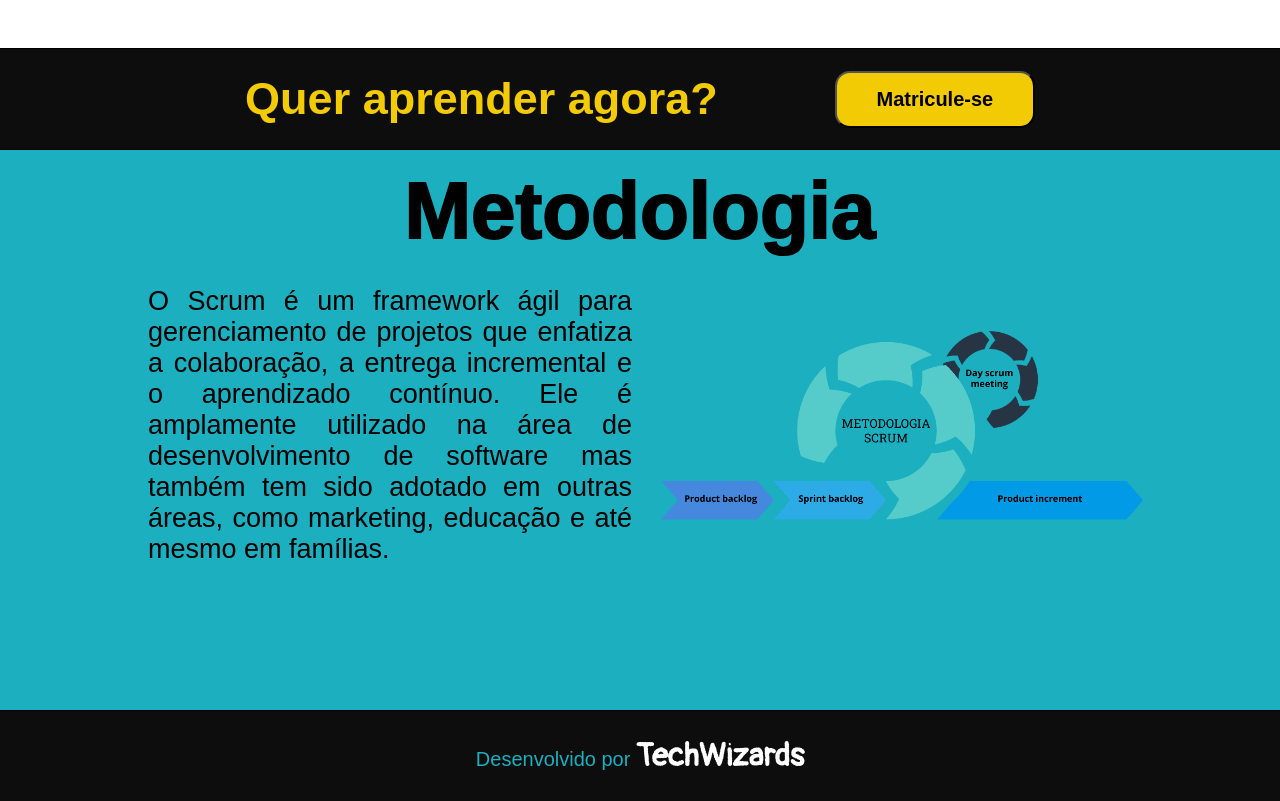
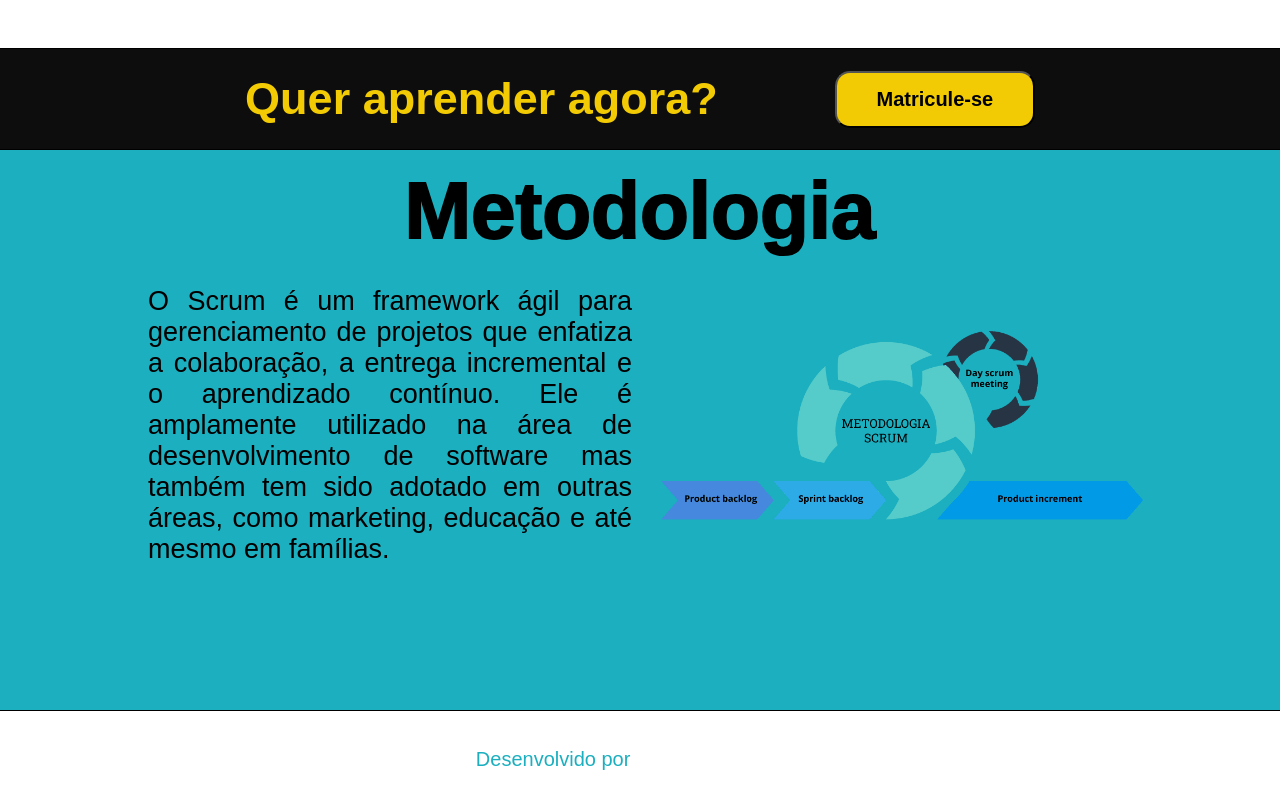
Before and after one commit to gmlebc/DSM-1, a plain HTML site: page html/index(homepage).html in a window 1280 px wide. Shown: the part 683-1484 px from the top of the page. Drawn offline with Linux system fonts and the light colour scheme.

Commit message:
banner branco

```diff
--- a/css/style.css
+++ b/css/style.css
@@ -39,8 +39,8 @@ header, footer{
     box-shadow: rgba(0, 0, 0, 0.15) 1.95px 1.95px 2.6px;
     padding: 5px 0 5px 0;
     text-align: center;
-    background-color:#0D0D0D;
-    font-family: ;
+    /* background-color: #1e2b33; */
+
 }
 main{
     width: 100%;
@@ -50,6 +50,7 @@ header .container{
     justify-content: space-between;
     border-bottom: 1px  black;
 }
+
 .logo{
     max-width: 600px;
     display: flex;
```
